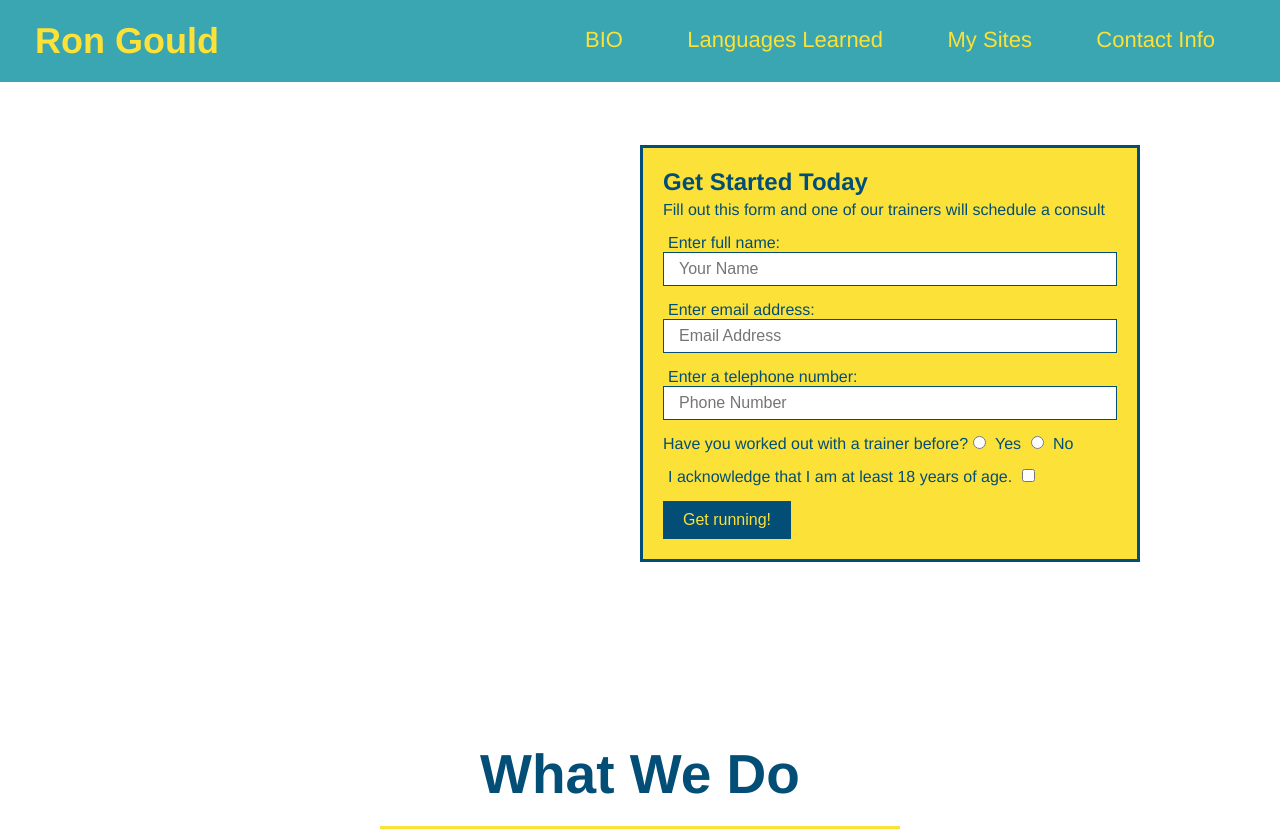
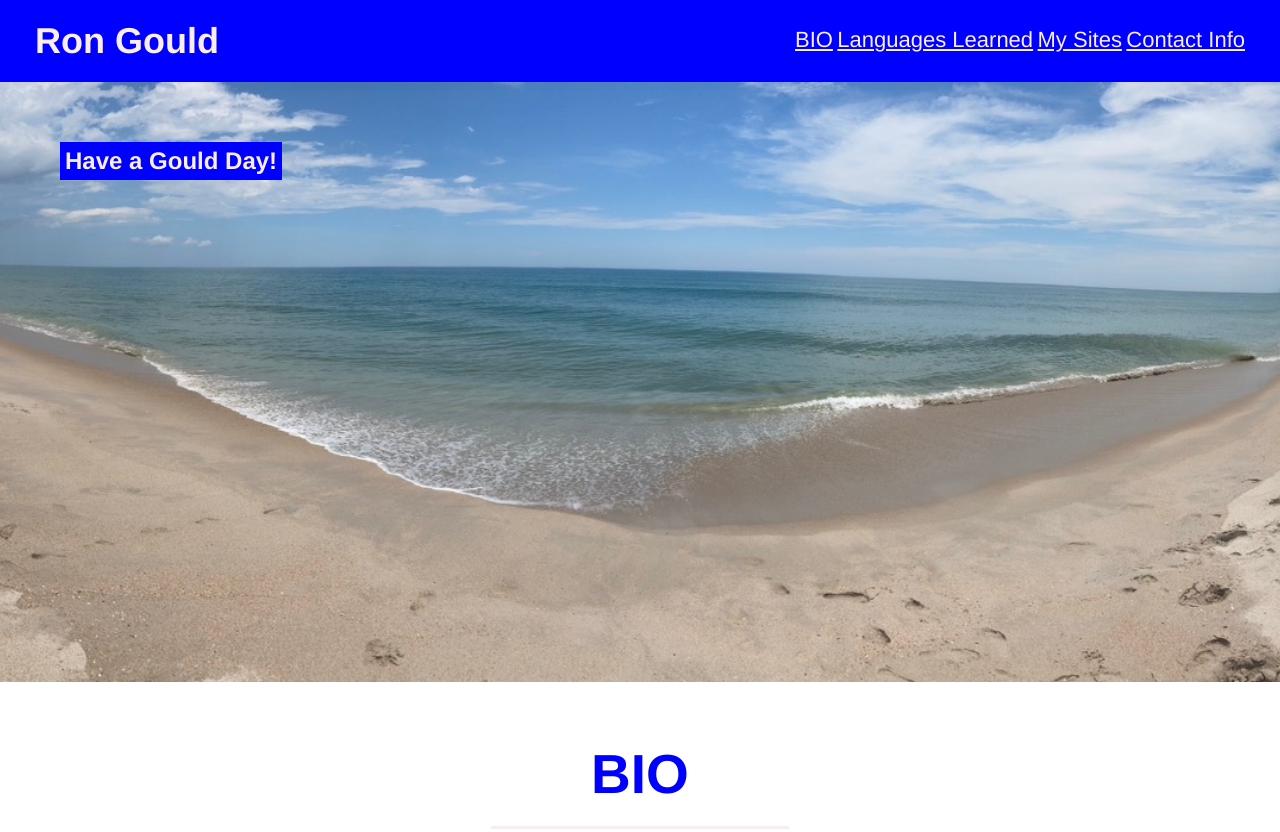
Before and after one commit to R0nG13/R0nG13.github.io, a plain HTML site: page index.html in a window 1280 px wide. Shown: the top 832 px of the page. Drawn offline with Linux system fonts and the light colour scheme.

Commit message:
added flexbox to header

```diff
--- a/assets/css/style.css
+++ b/assets/css/style.css
@@ -6,8 +6,16 @@
     box-sizing: border-box;
   }
 
+  :root {
+    --white: #F9EDED;
+    --blue: #00F;
+    --red: red;
+    --yellow: #f9fd02;
+    --dark: #181B26;
+  }
+
 body {
-    color: #39a6b2;
+    color: var(--blue);
     font-family: Helvetica, Arial, sans-serif;
     }
 
@@ -15,25 +23,26 @@ body {
 /* apply styles to <header> */
 
 header {
+    display: flex;
     padding: 20px 35px;
-    background-color: #39a6b2;
-    }
+    background-color: var(--blue);
+    justify-content: space-between;
+    flex-wrap: wrap;
+  }
 
     header h1 {
         font-weight: bold;
         font-size: 36px;
-        color: #fce138;
+        color: var(--white);
         margin: 0;
-        display: inline;
      }
 
      header a {
-        text-decoration: none;
-        color: #fce138;
+        color: var(--white);
       }
 
       header nav {
-        float: right;
+        display: flex;
         margin: 7px 0;
       }
 
@@ -42,20 +51,21 @@ header {
       }
 
       header nav ul li a {
-          margin: 0 30px;
+          display: inline-table;
           font-weight: lighter;
           font-size: 22px;
+
       }
 
       footer {
-          background: #fce138;
+          background: var(--yellow);
           width: 100%;
           padding: 40px 35px;
       }
 
       footer h2 {
         display: inline;
-        color: #024e76;
+        color:var(--red);
         font-size: 30px;
         margin: 0;
       }
@@ -67,7 +77,7 @@ header {
       }
 
       footer a {
-        color: #024e76;
+        color:var(--red);
       }
 
       section {
@@ -76,61 +86,30 @@ header {
 
        /* Hero Style Start */
         .hero {
-            background-image: url("../images/hero-bg.jpg");
+            background-image: url(../Images/RonGouldHero.jpeg);
+
             height: 600px;
             background-size: cover;
             background-position: center;
             position: relative;
          }
 
-               .hero-form {
-            background-color: #fce138;
-            padding: 20px;
-            width: 500px;
-            color: #024e76;
-            border-style: solid;
-            border-width: 3px;
-            border-color: #024e76;
-            position: absolute;
-            bottom: 120px;
-            right: 140px;
-          }
+         .hero-form {
+           background-color: var(--blue);
+           height: auto;
+           width: fit-content;
+           padding: 5px;
+           color: var(--white);
 
-          .hero-form h3 {
-            font-size: 24px;
-            margin: 0;
-          }
+         }
 
-          .hero-form p {
-            margin: 5px 0 15px 0;
-          }
 
-          .form-input {
-            border: 1px solid #024e76;
-            display: block;
-            padding: 7px 15px;
-            font-size: 16px;
-            color: #024e76;
-            width: 100%;
-            margin-bottom: 15px;
-          }
 
-          .hero-form label {
-            margin: 0 5px;
-          }
-
-           .hero-form button {
-              background-color: #024e76;
-              color: #fce138;
-              border: none;
-              padding: 10px 20px;
-              font-size: 16px;
-            }
              /* Hero Style End */
 
              .section-title {
                 font-size: 55px;
-                color: #024e76;
+                color:;
                 margin-bottom: 35px;
                 padding: 0 100px 20px 100px;
                 display: inline-block;
@@ -138,11 +117,11 @@ header {
               }
 
               .primary-border {
-                border-color: #fce138;
+                border-color: var(--white);
               }
 
               .secondary-border {
-                border-color: #39a6b2;
+                border-color: var(--blue);
               }
 
              /* what we do style start*/
@@ -155,7 +134,7 @@ header {
              .intro p {
                 margin: 0 auto;
                 line-height: 1.7;
-                color: #39a6b2;
+                color: var(--blue);
                 width: 80%;
                 font-size: 20px;
               }
@@ -166,7 +145,7 @@ header {
 
                 .steps {
                     text-align: center;
-                    background: #fce138;
+                    background: var(--yellow);
                   }
 
 
@@ -180,13 +159,13 @@ header {
                 }
 
                 .steps h3 {
-                    color: #024e76;
+                    color:var(--red);
                     font-size: 46px;
                     margin-top: 10px;
                 }
 
                 .steps p {
-                    color: #39a6b2;
+                    color: var(--blue);
                     font-size: 23px;
                 }
 
@@ -205,8 +184,8 @@ header {
 .trainer {
     width: 900px;
     margin: 0 auto 30px auto;
-    background: #024e76;
-    color: #fce138;
+    background:var(--red);
+    color: var(--white);
     overflow: auto;
     }
 
@@ -252,13 +231,13 @@ header {
 
 .reach {
   text-align: center;
-  background: #024e76;
+  background:var(--red);
 
 }
 
 
 .reach h2 {
-  color: #fce138;
+  color: var(--white);
 }
 
 .contact-info iframe {
@@ -276,7 +255,7 @@ header {
 }
 
 .contact-info h3 {
-  color: #fce138;
+  color: var(--white);
   font-size: 32px;
 }
 
@@ -288,7 +267,7 @@ header {
 }
 
 .contact-info a {
-  color: #fce138;
+  color: var(--white);
 }
 
 /* reach-out style END */
--- a/index.html
+++ b/index.html
@@ -13,7 +13,7 @@
     <!--navigation-->
     <header>
         <h1>
-            <a href="/">Ron Gould</a>
+            <a>Ron Gould</a>
         </h1>
 <nav>
             <!-- Unordered list element -->
@@ -50,37 +50,7 @@
     <!--hero/jumbotron-->
     <section class="hero">
         <div class="hero-form">
-            <h3>Get Started Today</h3>
-            <p>Fill out this form and one of our trainers will schedule a consult</p>
-            <!--add form element-->
-            <form>
-                <label for="name">Enter full name:</label>
-            </form>
-            <input type="text" placeholder="Your Name" name="name" id="name" class="form-input">
-
-            <label for="email">Enter email address:</label>
-            <input type="email" placeholder="Email Address" name="email" id="email" class="form-input">
-
-            <label for="phone">Enter a telephone number:</label>
-            <input type="tel" placeholder="Phone Number" name="phone" id="phone" class="form-input">
-                <p>
-                  Have you worked out with a trainer before?
-                  <input type="radio" name="trainer-confirm" id="trainer-yes" />
-                  <label for="trainer-yes">Yes</label>
-                  <input type="radio" name="trainer-confirm" id="trainer-no" />
-                  <label for="trainer-no">No</label>
-                </p>
-                  <p>
-                    <label for="checkbox" >
-                      I acknowledge that I am at least 18 years of age.
-                    </label>
-                    <input type="checkbox" name="age-confirm" id="checkbox" />
-                  </p>
-                  <button type="submit">
-                    Get running!
-                  </button>
-            </form>
-
+        <h2>Have a Gould Day!</h2>
         </div>
     </section>
     <!-- end hero -->
@@ -88,7 +58,7 @@
 
    <!-- "bio" section -->
 <section id="bio" class="intro">
-    <h2 class="section-title primary-border">What We Do</h2>
+    <h2 class="section-title primary-border">BIO</h2>
     <p>
     My Name is Ron Gould. I was born in Cocoa Beach, Florida and currently reside in Merritt Island, Florida.
       I am Married with 2 boys 5 and 7.  In my past life I was a professional tennis player and coach.  I now
@@ -99,35 +69,11 @@
   </section>
 
   <!-- "what you do" section -->
-  <section id="what-you-do" class="steps">
-    <h2 class="section-title secondary-border">What You Do</h2>
-
-    <div>
-        <!-- insert this img element -->
-        <img src="./assets/images/step-1.svg" alt="" />
-        <h3>Step 1: <span>Fill Out the Form Above.</span></h3>
-        <p>You're already here, so why not?</p>
-    </div>
-
-    <div>
-        <!-- insert this img element -->
-        <img src="./assets/images/step-2.svg" alt="" />
-      <h3>Step 2: <span>Consult with One of Our Trainers.</span></h3>
-      <p>Are you here to build muscle, lose weight, or just feel good?</p>
-    </div>
-
-    <div>
-        <!-- insert this img element -->
-        <img src="./assets/images/step-3.svg" alt="" />
-      <h3>Step 3: <span>Get Running.</span></h3>
-      <p>Hit the ground running (literally) once your trainer lays out your plan.</p>
-    </div>
-
-    <div><!-- insert this img element -->
-        <img src="./assets/images/step-4.svg" alt="" />
-      <h3>Step 4: <span>See Results.</span></h3>
-      <p>Bi-weekly checkins with your trainer will keep you focused</p>
-    </div>
+  <section id="languages-learned">
+    <ul>
+        <li>HTML</li>
+        <li>CSS</li>
+    </ul>
   </section>
 
         <!--"meet the trainers" section-->
```
Also changed, not shown: assets/Images/RonGouldHero.jpeg (added), 3 other files.
